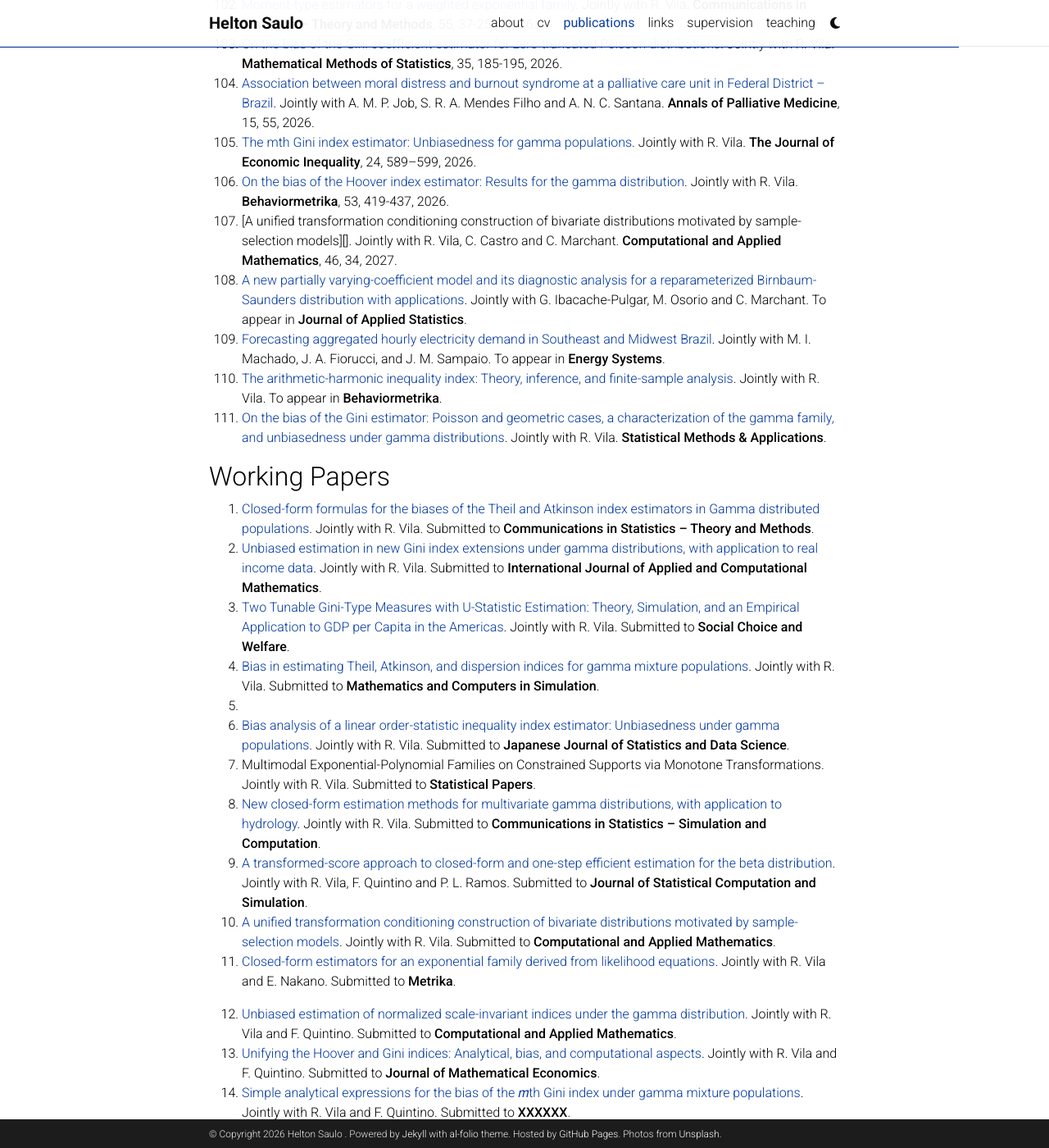
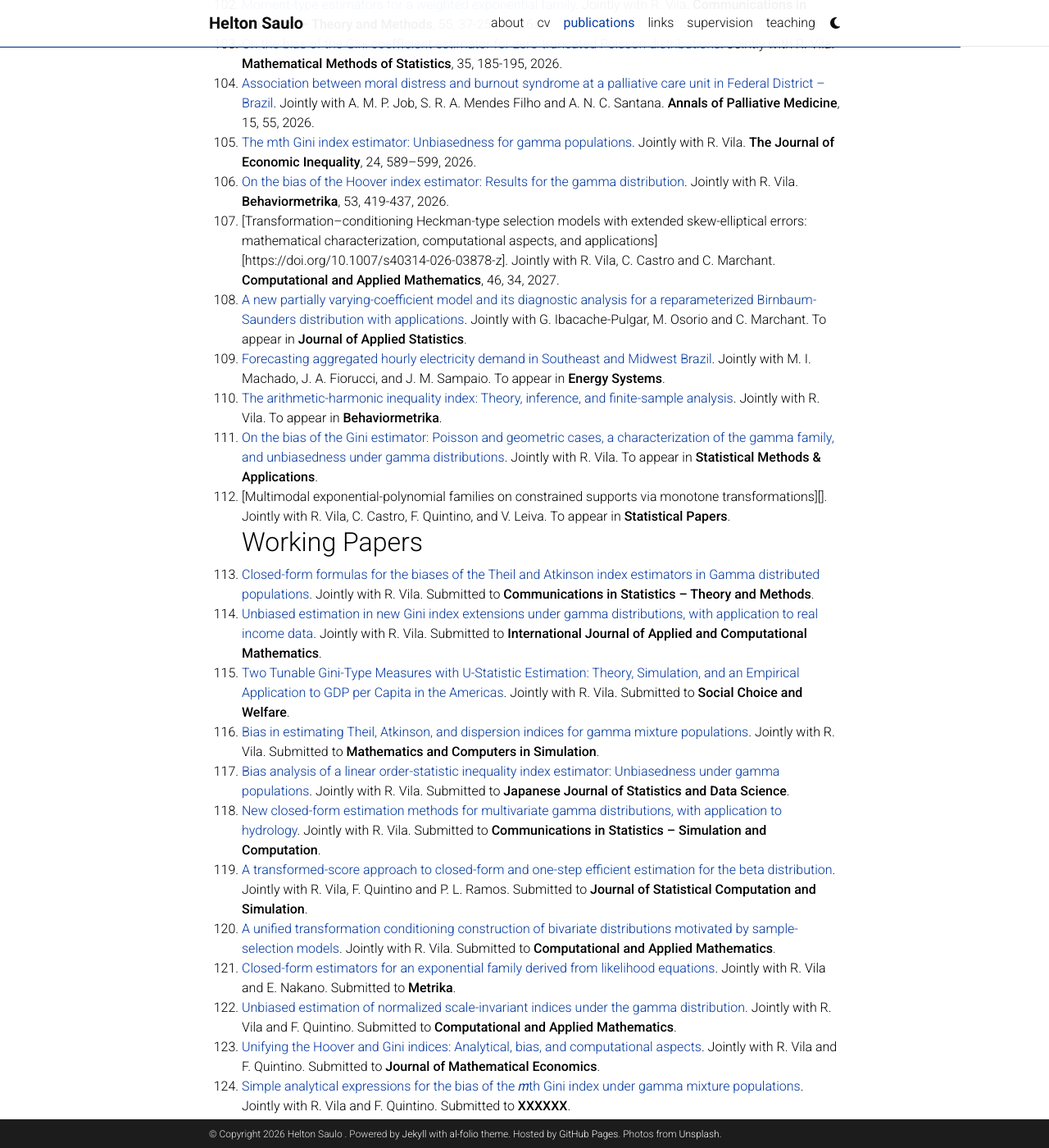
Before and after one commit to heltonsaulo/heltonsaulo.github.io, a Jekyll site: the page built from _pages/Journal.md, in a window 1280 px wide and 1400 px high, scrolled down 6189 px. Shown: the whole window at 82% size. Built offline with Jekyll 4.4.1, drawn with Linux system fonts in a browser that asks for light colours; comment, search, counter and statistics services are not loaded; a style sheet for code colours, icons or effects is not loaded.

Commit message:
Update Journal.md

```diff
--- a/_pages/Journal.md
+++ b/_pages/Journal.md
@@ -115,36 +115,30 @@
   104.  [Association between moral distress and burnout syndrome at a palliative care unit in Federal District – Brazil](https://apm.amegroups.org/article/view/153971/html). Jointly with A. M. P. Job, S. R. A. Mendes Filho and A. N. C. Santana. **Annals of Palliative Medicine**, 15, 55, 2026.
   105.  [The mth Gini index estimator: Unbiasedness for gamma populations](https://doi.org/10.1007/s10888-025-09715-3). Jointly with R. Vila. **The Journal of Economic Inequality**, 24, 589–599, 2026.
   106.  [On the bias of the Hoover index estimator: Results for the gamma distribution](https://doi.org/10.1007/s41237-026-00299-4). Jointly with R. Vila. **Behaviormetrika**, 53, 419-437, 2026.
-  107.  [A unified transformation conditioning construction of bivariate distributions motivated by sample-selection models][]. Jointly with R. Vila, C. Castro and C. Marchant. **Computational and Applied Mathematics**, 46, 34, 2027.
+  107.  [Transformation–conditioning Heckman-type selection models with extended skew-elliptical errors: mathematical characterization, computational aspects, and applications][https://doi.org/10.1007/s40314-026-03878-z]. Jointly with R. Vila, C. Castro and C. Marchant. **Computational and Applied Mathematics**, 46, 34, 2027.
   108.  [A new partially varying-coefficient model and its diagnostic analysis for a reparameterized Birnbaum-Saunders distribution with applications](https://doi.org/10.1080/02664763.2026.2616862). Jointly with G. Ibacache-Pulgar, M. Osorio and C. Marchant. To appear in **Journal of Applied Statistics**.
   109.  [Forecasting aggregated hourly electricity demand in Southeast and Midwest Brazil](https://doi.org/10.1007/s12667-025-00761-4). Jointly with M. I. Machado, J. A. Fiorucci, and J. M. Sampaio. To appear in **Energy Systems**.
   110.  [The arithmetic-harmonic inequality index: Theory, inference, and finite-sample analysis](https://arxiv.org/abs/2604.04249). Jointly with R. Vila. To appear in **Behaviormetrika**.
-  111.  [On the bias of the Gini estimator: Poisson and geometric cases, a characterization of the gamma family, and unbiasedness under gamma distributions](https://arxiv.org/abs/2512.14983). Jointly with R. Vila. **Statistical Methods & Applications**.
-
-
-
+  111.  [On the bias of the Gini estimator: Poisson and geometric cases, a characterization of the gamma family, and unbiasedness under gamma distributions](https://arxiv.org/abs/2512.14983). Jointly with R. Vila. To appear in **Statistical Methods & Applications**.
+  112.   [Multimodal exponential-polynomial families on constrained supports via monotone transformations][]. Jointly with R. Vila, C. Castro, F. Quintino, and V. Leiva. To appear in **Statistical Papers**.
 ## Working Papers
-  109. [Closed-form formulas for the biases of the Theil and Atkinson index estimators in Gamma distributed populations](https://arxiv.org/abs/2504.13806). Jointly with R. Vila. Submitted to **Communications in Statistics – Theory and Methods**.
-  110. [Unbiased estimation in new Gini index extensions under gamma distributions, with application to real income data](https://arxiv.org/abs/2506.00666). Jointly with R. Vila. Submitted to **International Journal of Applied and Computational Mathematics**.
-  111. [Two Tunable Gini-Type Measures with U-Statistic Estimation: Theory, Simulation, and an Empirical Application to GDP per Capita in the Americas](https://arxiv.org/abs/2508.02965). Jointly with R. Vila. Submitted to **Social Choice and Welfare**.
-  112. [Bias in estimating Theil, Atkinson, and dispersion indices for gamma mixture populations](https://arxiv.org/abs/2506.22168). Jointly with R. Vila. Submitted to **Mathematics and Computers in Simulation**.
-  113.
-  114. [Bias analysis of a linear order-statistic inequality index estimator: Unbiasedness under gamma populations](https://arxiv.org/abs/2602.14861). Jointly with R. Vila. Submitted to **Japanese Journal of Statistics and Data Science**.
-  115. Multimodal Exponential-Polynomial Families on Constrained Supports via Monotone Transformations. Jointly with R. Vila. Submitted to **Statistical Papers**.
-  116. [New closed-form estimation methods for multivariate gamma distributions, with application to hydrology](https://arxiv.org/abs/2509.10794). Jointly with R. Vila. Submitted to **Communications in Statistics – Simulation and Computation**.
-  117. [A transformed-score approach to closed-form and one-step efficient estimation for the beta distribution](https://arxiv.org/abs/2508.12169). Jointly with R. Vila, F. Quintino and P. L. Ramos. Submitted to **Journal of Statistical Computation and Simulation**.
-  118. [A unified transformation conditioning construction of bivariate distributions motivated by sample-selection models](https://). Jointly with R. Vila. Submitted to **Computational and Applied Mathematics**.
-  119. [Closed-form estimators for an exponential family derived from likelihood equations](https://arxiv.org/abs/2405.14509). Jointly with R. Vila and E. Nakano. Submitted to **Metrika**.
-
-
-  121. [Unbiased estimation of normalized scale-invariant indices under the gamma distribution](https://). Jointly with R. Vila and F. Quintino. Submitted to **Computational and Applied Mathematics**.
-  122. [Unifying the Hoover and Gini indices: Analytical, bias, and computational aspects](https://arxiv.org/abs/2603.26166). Jointly with R. Vila and F. Quintino. Submitted to **Journal of Mathematical Economics**.
-  123. [Simple analytical expressions for the bias of the 𝑚th Gini index under gamma mixture populations](https://). Jointly with R. Vila and F. Quintino. Submitted to **XXXXXX**.
-  124. [Length-biased Birnbaum-Saunders quantile regression with application to water evaporation](https://arxiv.org/abs/2605.26253). Jointly with T. Nonato and R. Vila. Submitted to **Communications in Statistics – Theory and Methods**.
-  125. [Quantile autoregressive moving average models for ratio-based bounded time series](https://arxiv.org/abs/2605.26052). Jointly with R. Vila and F. Vilca. Submitted to **Journal of Forecasting**.
-  126. [A multivariate Birnbaum-Saunders autoregressive moving average model with application to air pollution concentration data](https://arxiv.org/abs/2605.04211). Jointly with R. Vila. Submitted to **Stochastic Environmental Research and Risk Assessment**.
+  113. [Closed-form formulas for the biases of the Theil and Atkinson index estimators in Gamma distributed populations](https://arxiv.org/abs/2504.13806). Jointly with R. Vila. Submitted to **Communications in Statistics – Theory and Methods**.
+  114. [Unbiased estimation in new Gini index extensions under gamma distributions, with application to real income data](https://arxiv.org/abs/2506.00666). Jointly with R. Vila. Submitted to **International Journal of Applied and Computational Mathematics**.
+  115. [Two Tunable Gini-Type Measures with U-Statistic Estimation: Theory, Simulation, and an Empirical Application to GDP per Capita in the Americas](https://arxiv.org/abs/2508.02965). Jointly with R. Vila. Submitted to **Social Choice and Welfare**.
+  116. [Bias in estimating Theil, Atkinson, and dispersion indices for gamma mixture populations](https://arxiv.org/abs/2506.22168). Jointly with R. Vila. Submitted to **Mathematics and Computers in Simulation**.
+  117. [Bias analysis of a linear order-statistic inequality index estimator: Unbiasedness under gamma populations](https://arxiv.org/abs/2602.14861). Jointly with R. Vila. Submitted to **Japanese Journal of Statistics and Data Science**.
+  118. [New closed-form estimation methods for multivariate gamma distributions, with application to hydrology](https://arxiv.org/abs/2509.10794). Jointly with R. Vila. Submitted to **Communications in Statistics – Simulation and Computation**.
+  119. [A transformed-score approach to closed-form and one-step efficient estimation for the beta distribution](https://arxiv.org/abs/2508.12169). Jointly with R. Vila, F. Quintino and P. L. Ramos. Submitted to **Journal of Statistical Computation and Simulation**.
+  120. [A unified transformation conditioning construction of bivariate distributions motivated by sample-selection models](https://). Jointly with R. Vila. Submitted to **Computational and Applied Mathematics**.
+  121. [Closed-form estimators for an exponential family derived from likelihood equations](https://arxiv.org/abs/2405.14509). Jointly with R. Vila and E. Nakano. Submitted to **Metrika**.
+  122. [Unbiased estimation of normalized scale-invariant indices under the gamma distribution](https://). Jointly with R. Vila and F. Quintino. Submitted to **Computational and Applied Mathematics**.
+  123. [Unifying the Hoover and Gini indices: Analytical, bias, and computational aspects](https://arxiv.org/abs/2603.26166). Jointly with R. Vila and F. Quintino. Submitted to **Journal of Mathematical Economics**.
+  124. [Simple analytical expressions for the bias of the 𝑚th Gini index under gamma mixture populations](https://). Jointly with R. Vila and F. Quintino. Submitted to **XXXXXX**.
+  125. [Length-biased Birnbaum-Saunders quantile regression with application to water evaporation](https://arxiv.org/abs/2605.26253). Jointly with T. Nonato and R. Vila. Submitted to **Communications in Statistics – Theory and Methods**.
+  126. [Quantile autoregressive moving average models for ratio-based bounded time series](https://arxiv.org/abs/2605.26052). Jointly with R. Vila and F. Vilca. Submitted to **Journal of Forecasting**.
+  127. [A multivariate Birnbaum-Saunders autoregressive moving average model with application to air pollution concentration data](https://arxiv.org/abs/2605.04211). Jointly with R. Vila. Submitted to **Stochastic Environmental Research and Risk Assessment**.
 ## Book Chapters
-  127.  [Monitoring environmental risk by a methodology based on control charts](https://link.springer.com/chapter/10.1007/978-3-319-18029-8_14). Jointly with V. Leiva and F. Ruggeri. In **Risk Assessment Challenges: Theory and Practice** (Eds. C. Kitsos, T.A. Oliveira, S. Gulati and S. Rigas), Springer, 2015.
-  128.  [Environmental applications based on Birnbaum-Saunders models](https://link.springer.com/chapter/10.1007/978-981-10-5370-2_14). Jointly with V. Leiva. In **Mathematical and Statistical Applications in Life Sciences and Engineering** (Eds. M. R. Adhikari,  Y. P. Chaubey,  and A. Adhikari), Springer, 2017.
-  129.  [Statistical quality control and reliability analysis using the Birnbaum-Saunders distribution with industrial applications](https://link.springer.com/chapter/10.1007/978-3-030-20709-0_2). Jointly with V. Leiva, C. Marchant, F. Ruggeri, H. Saulo. In **Statistical Quality Technologies: Theory and Practice** (Eds. Y. Lio, H. Keung, T. Ng, T-R. Tsai and D-G. Chen), Springer, 2019.
-  130.  [Multivariate methods to monitor the risk of critical episodes of environmental contamination using an asymmetric distribution with data of Santiago, Chile](https://doi.org/10.1016/B978-0-323-85698-0.00024-1). Jointly with C. Marchant, V. Leiva and R. Vila. In **Risk, Reliability and Sustainable Remediation in the Field of Civil and Environmental Engineering** (Eds. T. Roshni, P. Samui, D. T. Bui, D. Kim, R. Khatibi), Elsevier, 2022.
+  128.  [Monitoring environmental risk by a methodology based on control charts](https://link.springer.com/chapter/10.1007/978-3-319-18029-8_14). Jointly with V. Leiva and F. Ruggeri. In **Risk Assessment Challenges: Theory and Practice** (Eds. C. Kitsos, T.A. Oliveira, S. Gulati and S. Rigas), Springer, 2015.
+  129.  [Environmental applications based on Birnbaum-Saunders models](https://link.springer.com/chapter/10.1007/978-981-10-5370-2_14). Jointly with V. Leiva. In **Mathematical and Statistical Applications in Life Sciences and Engineering** (Eds. M. R. Adhikari,  Y. P. Chaubey,  and A. Adhikari), Springer, 2017.
+  130.  [Statistical quality control and reliability analysis using the Birnbaum-Saunders distribution with industrial applications](https://link.springer.com/chapter/10.1007/978-3-030-20709-0_2). Jointly with V. Leiva, C. Marchant, F. Ruggeri, H. Saulo. In **Statistical Quality Technologies: Theory and Practice** (Eds. Y. Lio, H. Keung, T. Ng, T-R. Tsai and D-G. Chen), Springer, 2019.
+  131.  [Multivariate methods to monitor the risk of critical episodes of environmental contamination using an asymmetric distribution with data of Santiago, Chile](https://doi.org/10.1016/B978-0-323-85698-0.00024-1). Jointly with C. Marchant, V. Leiva and R. Vila. In **Risk, Reliability and Sustainable Remediation in the Field of Civil and Environmental Engineering** (Eds. T. Roshni, P. Samui, D. T. Bui, D. Kim, R. Khatibi), Elsevier, 2022.
```
